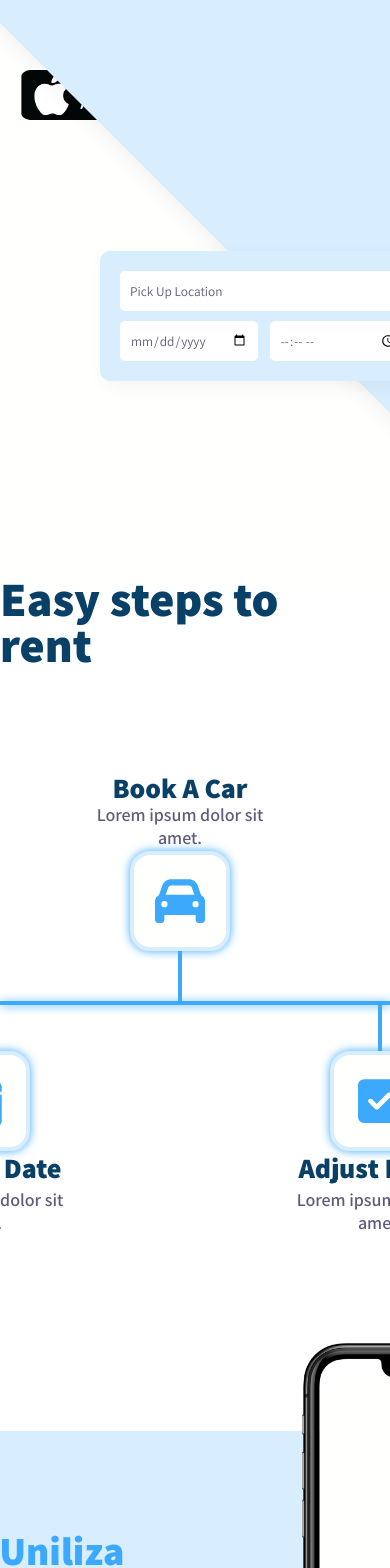
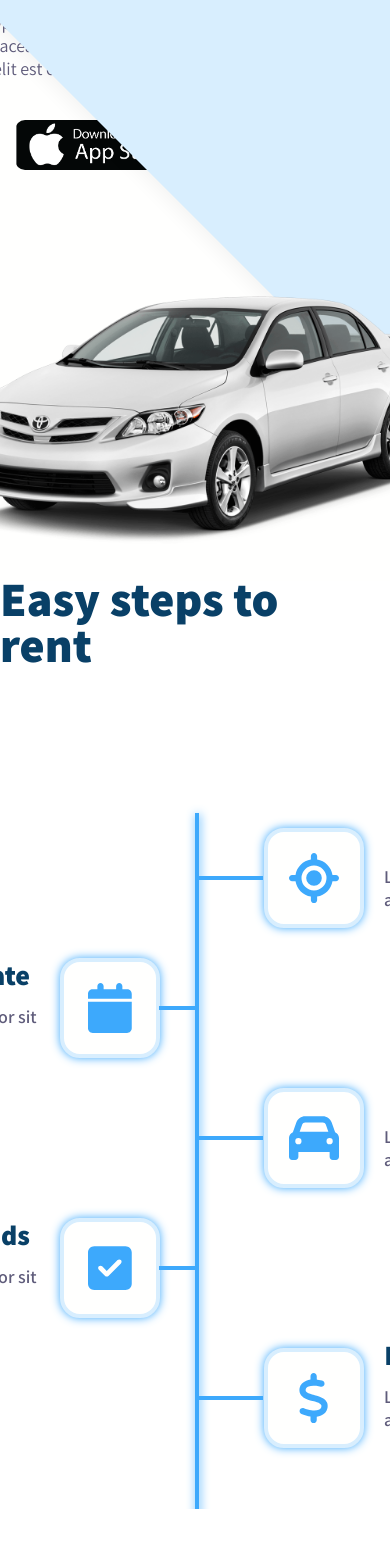
Before and after one commit to kadu91878/Uniliza-front-scss, a Vue app: page / in a window 390 px wide. Shown: the part 432-2000 px from the top of the page. Built offline with nearby package versions, Linux system fonts and the light colour scheme.

Commit message:
feat: media how it works

```diff
--- a/src/assets/Style/style.scss
+++ b/src/assets/Style/style.scss
@@ -1433,8 +1433,120 @@ html {
         }
         }
     }
-}
-
+
+    .car-page{
+        .find-car-bar{
+
+            .left-container{
+                display: none;
+            }
+        }
+    }
+}
+
+@media (max-width: 1050px) {
+    .home-page{
+        justify-content: center;
+        align-items: center;
+
+        .container{
+            flex-direction: column;
+            justify-content: center;
+
+            .content{
+                text-align: center;
+                display: flex;
+                flex-direction: column;
+                justify-content: center;
+                align-items: center;
+            }
+        }
+
+        .form-container{
+            display: none;
+        }
+    }
+
+    .how-it-works-page{
+        height: 110vh;
+
+        &::before, &::after{
+            height: 100%;
+            width: 4px;
+            top: 25%;
+            left: 50%;
+        }
+
+        .container{
+            .box-item{
+                flex-direction: column;
+                gap: 30px;
+
+                .item{
+                   position: relative;
+                   left: 30px;
+
+                   &::before, &::after{
+                    position: static;
+                }
+
+                    &:nth-child(odd){
+                        transform: translate(104px, 0%);
+
+                        &::before{
+                            z-index: 1;
+
+
+                        }
+
+                        &::before, &::after{
+                            // position: static;
+                            height: 4px;
+                            width: 68px;
+                            animation: none;
+                            transform: translate(-85px, 0px);
+
+                        }
+
+                        .head-title{
+                            text-align: right;
+                            transform: translate(120px, -100px);
+                        }
+                        .sub-title{
+                            text-align: left;
+                            transform: translate(170px, 10px);
+                        }
+                    }
+                    &:nth-child(even){
+                        transform: translate(-100px, 0%);
+
+                        &::before{
+                            z-index: 1;
+
+                        }
+
+                        &::before, &::after{
+                            // position: static;
+                            height: 4px;
+                            width: 40px;
+                            animation: none;
+                            transform: translate(69px, 0px);
+                        }
+
+                        .head-title{
+                            text-align: right;
+                            transform: translate(-180px, -90px);
+                        }
+                        .sub-title{
+                            text-align: left;
+                            transform: translate(-140px, 20px);
+                        }
+                    }
+                }
+            }
+        }
+    }
+}
 // ========== For Middle-Low Width Device
 
 // ========== Form Navigation
--- a/src/components/NavigationBar.vue
+++ b/src/components/NavigationBar.vue
@@ -63,4 +63,9 @@ const toggleMenu = () => {
   showState.value = !showState.value
 }
 
+window.onscroll = () => {
+  showState.value = false
+}
+
+
 </script>
```
